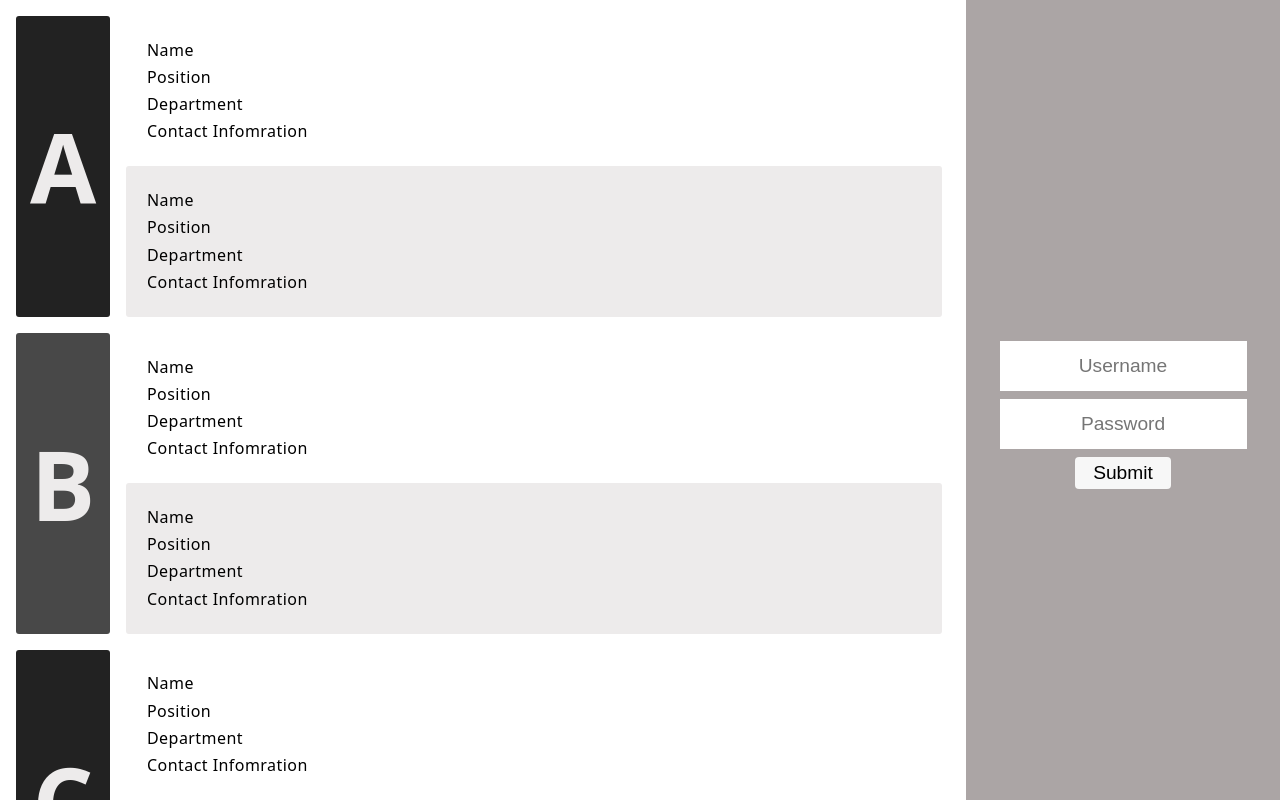
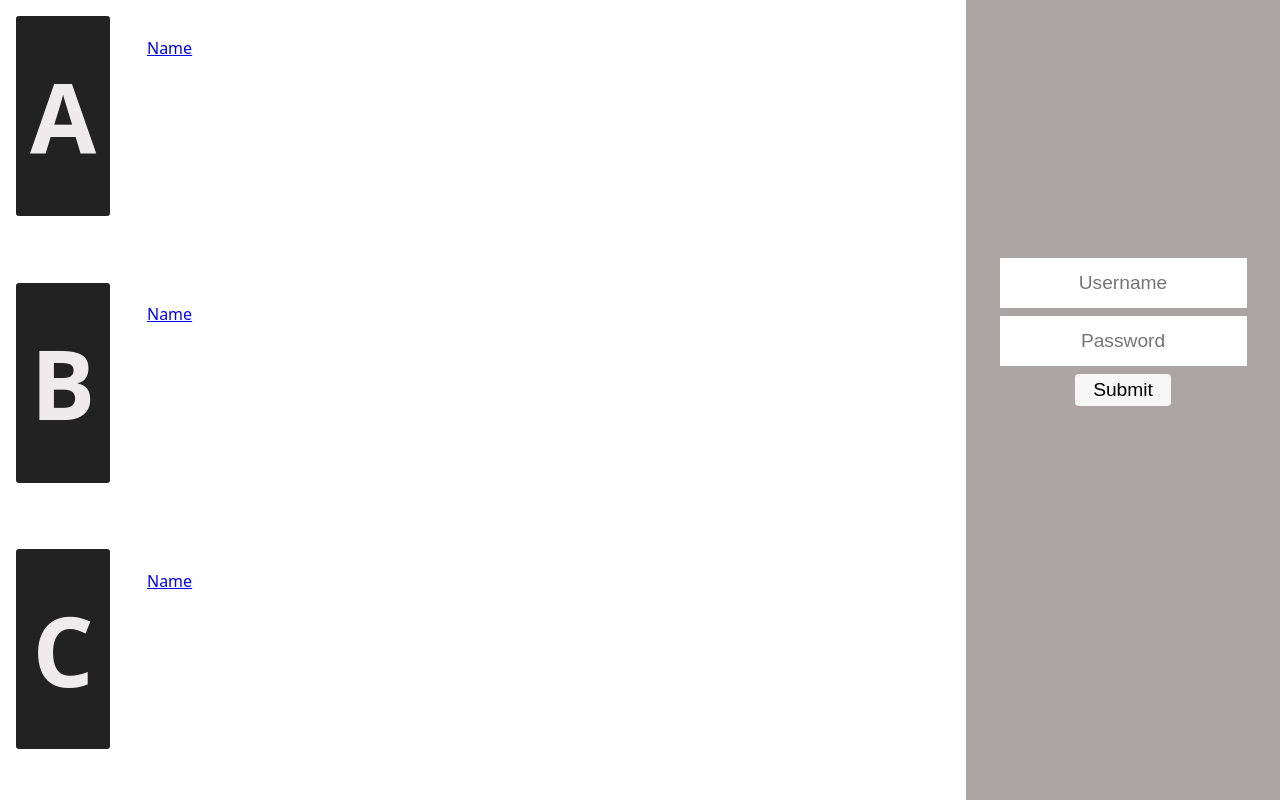
Before and after one commit to charlesmartinreed/render-postgres-demo-app, a plain HTML site: page client/index.html in a window 1280 px wide. Drawn offline with Linux system fonts and the light colour scheme.

Commit message:
Fix link layouts.

```diff
--- a/client/index.html
+++ b/client/index.html
@@ -11,14 +11,6 @@
   <body>
     <div id="page-container">
       <div class="page-divider" id="page-divider-left-side">
-        <!-- <div class="employee-search-input-container">
-          <input
-            type="text"
-            id="input-employee-search"
-            name="input-employee-search"
-            placeholder="Search by Employee Name..."
-          />
-        </div> -->
         <div class="employee-search-results-container">
           <div class="employee-group-container">
             <div class="employee-group-letter-container">
@@ -26,60 +18,34 @@
             </div>
             <div class="employee-group-listings">
               <div class="employee-listing">
-                <p class="employee-name">Name</p>
-                <p class="employee-position">Position</p>
-                <p class="employee-department">Department</p>
-                <p class="employee-contact-info">Contact Infomration</p>
-              </div>
-              <div class="employee-listing">
-                <p class="employee-name">Name</p>
-                <p class="employee-position">Position</p>
-                <p class="employee-department">Department</p>
-                <p class="employee-contact-info">Contact Infomration</p>
+                <a href="#" class="employee-name-link"> Name </a>
               </div>
             </div>
           </div>
+        </div>
+        <div class="employee-search-results-container">
           <div class="employee-group-container">
             <div class="employee-group-letter-container">
               <p class="employee-group-letter" data-letter="B"></p>
             </div>
             <div class="employee-group-listings">
               <div class="employee-listing">
-                <p class="employee-name">Name</p>
-                <p class="employee-position">Position</p>
-                <p class="employee-department">Department</p>
-                <p class="employee-contact-info">Contact Infomration</p>
-              </div>
-              <div class="employee-listing">
-                <p class="employee-name">Name</p>
-                <p class="employee-position">Position</p>
-                <p class="employee-department">Department</p>
-                <p class="employee-contact-info">Contact Infomration</p>
+                <a href="#" class="employee-name-link"> Name </a>
               </div>
             </div>
           </div>
+        </div>
+        <div class="employee-search-results-container">
           <div class="employee-group-container">
             <div class="employee-group-letter-container">
               <p class="employee-group-letter" data-letter="C"></p>
             </div>
             <div class="employee-group-listings">
               <div class="employee-listing">
-                <p class="employee-name">Name</p>
-                <p class="employee-position">Position</p>
-                <p class="employee-department">Department</p>
-                <p class="employee-contact-info">Contact Infomration</p>
-              </div>
-              <div class="employee-listing">
-                <p class="employee-name">Name</p>
-                <p class="employee-position">Position</p>
-                <p class="employee-department">Department</p>
-                <p class="employee-contact-info">Contact Infomration</p>
+                <a href="#" class="employee-name-link"> Name </a>
               </div>
             </div>
           </div>
-          <ul id="list-test-data">
-            <!-- fetched results dynamically inserted here -->
-          </ul>
         </div>
       </div>
       <div class="page-divider" id="page-divider-right-side">
--- a/client/scripts/script.js
+++ b/client/scripts/script.js
@@ -4,6 +4,7 @@ const listAdminEl = document.querySelector("#list-admin-test-data");
 const btnLoginToggle = document.querySelector("#btn-login");
 const btnLoginSubmit = document.querySelector("#btn-submit-login");
 
+const employeeListingLinks = document.querySelectorAll(".employee-listing");
 const employeeSearchInput = document.querySelector("#input-employee-search");
 const inputForUsername = document.querySelector("#login-username");
 const inputForPass = document.querySelector("#login-password");
@@ -11,6 +12,13 @@ const inputForPass = document.querySelector("#login-password");
 const loginModal = document.querySelector("#login-modal");
 
 const baseRemoteURL = "http://localhost:7000";
+
+async function init() {
+  let names = await fetchAllEmployees();
+
+  if (names) {
+  }
+}
 
 async function fetchAllEmployees() {
   try {
```
